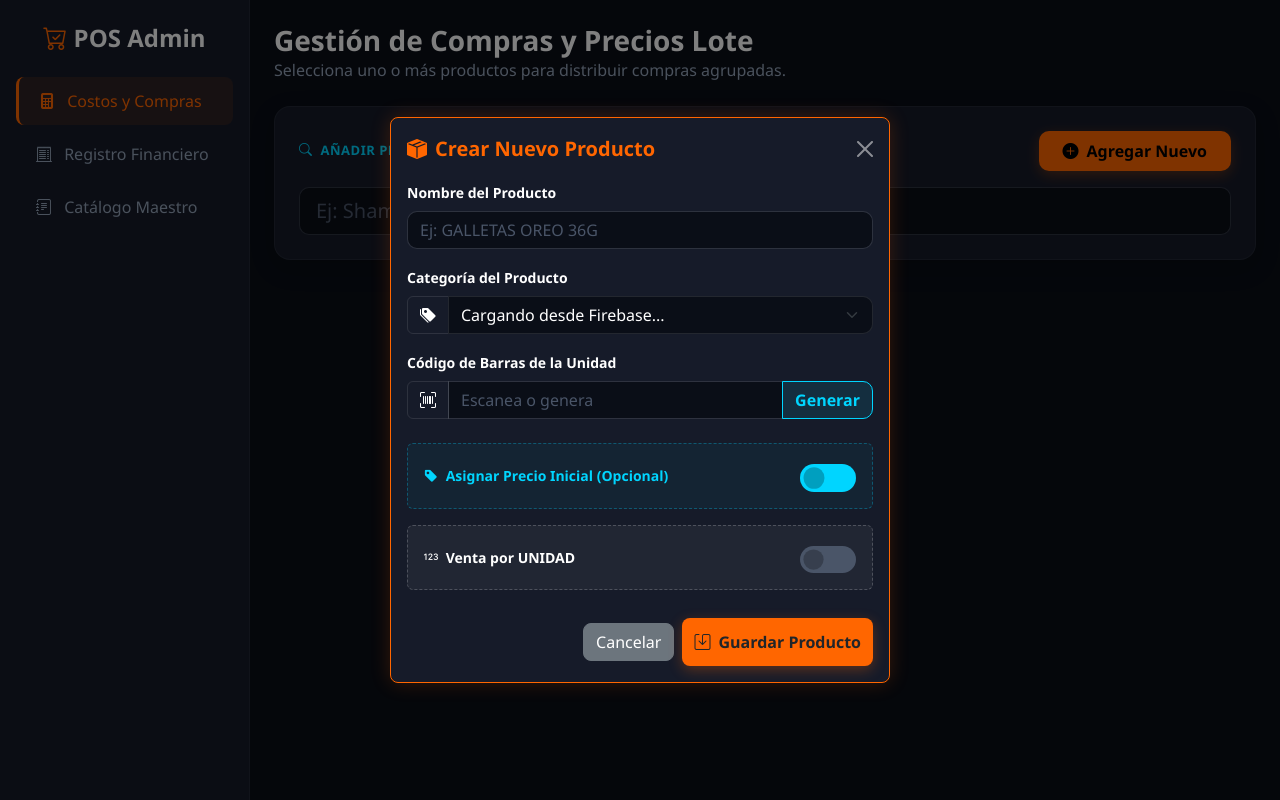
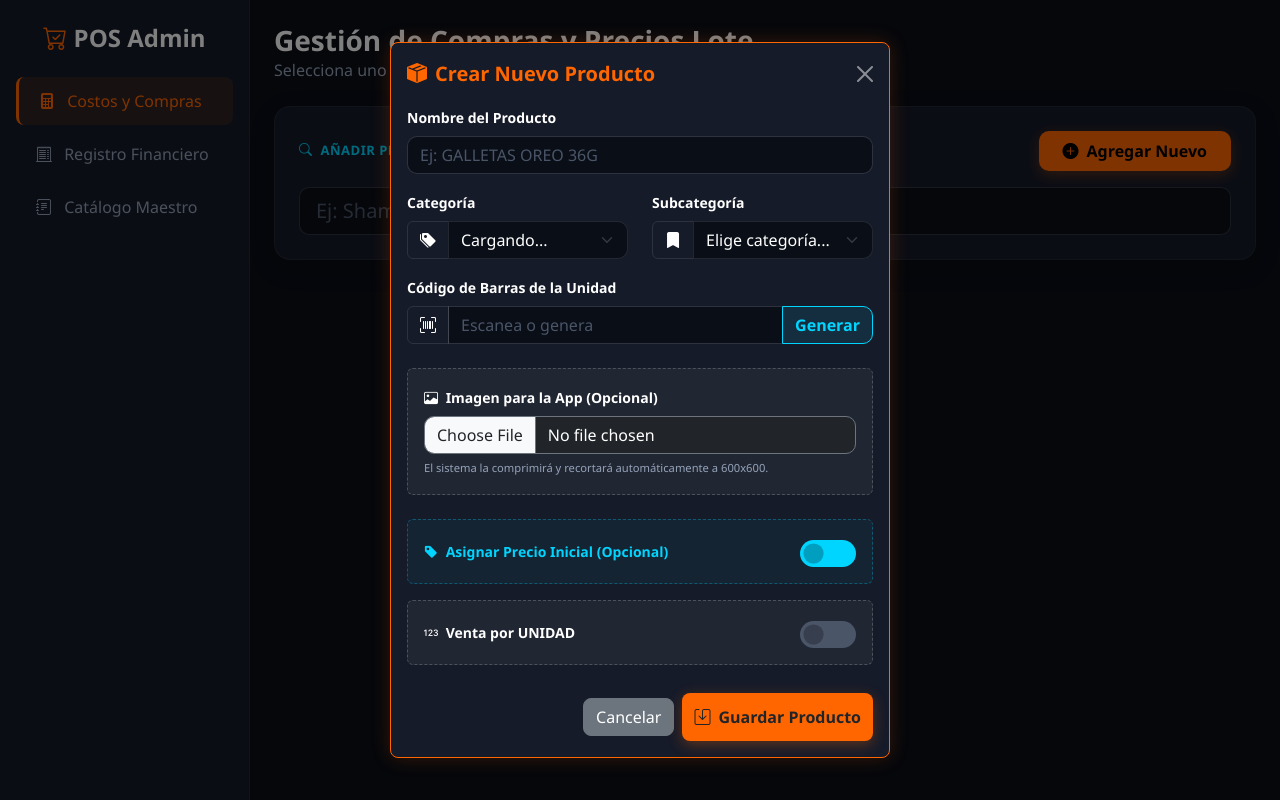
Before and after one commit to mariherreraflor101-oss/sistema_pos_backoffice, a Django app: page /compras/ in a window 1280 px wide, after a click on "Agregar Nuevo". Run offline with Django 5.2, Linux system fonts and the light colour scheme; data that the repository does not hold is empty; some libraries are stand-ins or nearby versions.

Commit message:
VIEWS COMPRAS.HTML NUEVO

```diff
--- a/inventario/templates/compras.html
+++ b/inventario/templates/compras.html
@@ -634,7 +634,7 @@
                 <h5 class="modal-title fw-bold text-brand-orange"><i class="bi bi-box-seam-fill me-2"></i>Crear Nuevo Producto</h5>
                 <button type="button" class="btn-close btn-close-white" data-bs-dismiss="modal" aria-label="Close"></button>
             </div>
-            <form id="formNuevoProducto" method="POST" action="{% url 'gestionar_compras' %}" onsubmit="submitFormAjax(event, this)">
+            <form id="formNuevoProducto" method="POST" action="{% url 'gestionar_compras' %}" enctype="multipart/form-data" onsubmit="submitFormAjax(event, this)">
                 {% csrf_token %}
                 <input type="hidden" name="action" value="crear_producto">
                 <div class="modal-body pt-0">
@@ -642,15 +642,30 @@
                         <label class="form-label text-white small fw-bold">Nombre del Producto</label>
                         <input type="text" name="nuevo_nombre" class="form-control" placeholder="Ej: GALLETAS OREO 36G" required autocomplete="off">
                     </div>
-                    <div class="mb-3">
-                        <label class="form-label text-white small fw-bold">Categoría del Producto</label>
-                        <div class="input-group">
-                            <span class="input-group-text bg-transparent"><i class="bi bi-tags-fill text-white"></i></span>
-                            <select name="nueva_categoria_id" id="selectorCategoriasFirebase" class="form-select" required>
-                                <option value="" disabled selected>Cargando desde Firebase...</option>
-                            </select>
+
+                    <!-- NUEVO: CATEGORÍA Y SUBCATEGORÍA -->
+                    <div class="row mb-3">
+                        <div class="col-6">
+                            <label class="form-label text-white small fw-bold">Categoría</label>
+                            <div class="input-group">
+                                <span class="input-group-text bg-transparent"><i class="bi bi-tags-fill text-white"></i></span>
+                                <!-- Agregamos onchange para que filtre las subcategorías automáticamente -->
+                                <select name="nueva_categoria_id" id="selectorCategorias" class="form-select" required onchange="cargarSubcategorias()">
+                                    <option value="" disabled selected>Cargando...</option>
+                                </select>
+                            </div>
                         </div>
-                    </div>
+                        <div class="col-6">
+                            <label class="form-label text-white small fw-bold">Subcategoría</label>
+                            <div class="input-group">
+                                <span class="input-group-text bg-transparent"><i class="bi bi-bookmark-fill text-white"></i></span>
+                                <select name="nueva_subcategoria_id" id="selectorSubcategorias" class="form-select">
+                                    <option value="" disabled selected>Elige categoría...</option>
+                                </select>
+                            </div>
+                        </div>
+                    </div>
+
                     <div class="mb-4">
                         <label class="form-label text-white small fw-bold">Código de Barras de la Unidad</label>
                         <div class="input-group">
@@ -658,6 +673,13 @@
                             <input type="text" name="nuevo_codigo_barras" id="inputNuevoCodigoModal" class="form-control" placeholder="Escanea o genera" autocomplete="off">
                             <button type="button" class="btn btn-brand-blue" onclick="generarCodigo(this)">Generar</button>
                         </div>
+                    </div>
+
+                    <!-- NUEVO: SUBIDA DE IMAGEN PARA LA APP -->
+                    <div class="mb-4 p-3 rounded" style="background-color: rgba(255,255,255,0.05); border: 1px dashed rgba(255,255,255,0.2);">
+                        <label class="form-label text-white small fw-bold"><i class="bi bi-image me-1"></i> Imagen para la App (Opcional)</label>
+                        <input type="file" name="nueva_imagen" class="form-control bg-dark text-white border-secondary" accept="image/png, image/jpeg, image/webp">
+                        <small class="text-muted" style="font-size: 0.7rem;">El sistema la comprimirá y recortará automáticamente a 600x600.</small>
                     </div>
 
                     <div class="mb-3 p-3 rounded" style="background-color: rgba(0, 213, 255, 0.05); border: 1px dashed rgba(0, 213, 255, 0.3);">
```
